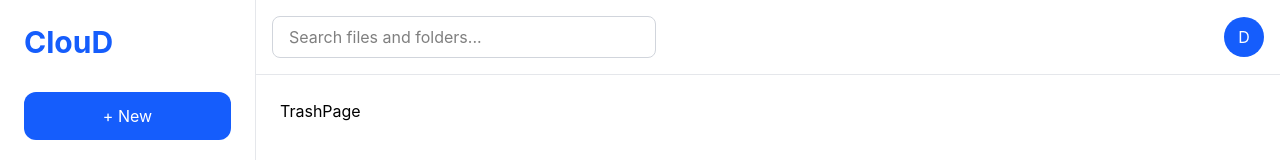
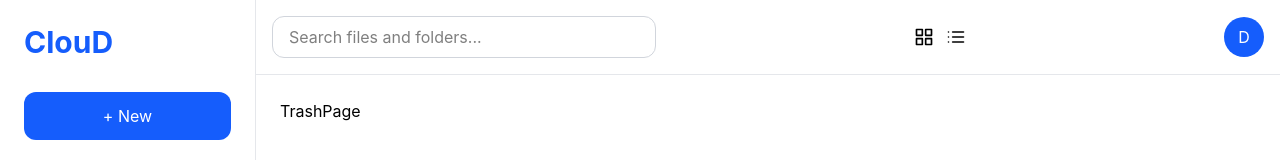
Before and after one commit to DwarkadhishKapse/cloud-storage-platform, a React (Vite) app in the folder client/: page /trash in a window 1280 px wide. Shown: the top 160 px of the page. Built offline with nearby package versions, Linux system fonts and the light colour scheme.

Commit message:
feat: add navbar search and view controls

```diff
--- a/client/src/components/Navbar.jsx
+++ b/client/src/components/Navbar.jsx
@@ -1,4 +1,5 @@
-import React from 'react'
+import React from "react";
+import { FiGrid, FiList } from "react-icons/fi";
 
 const Navbar = () => {
   return (
@@ -6,14 +7,24 @@ const Navbar = () => {
       <input
         type="text"
         placeholder="Search files and folders..."
-        className="w-96 rounded-lg border border-gray-300 px-4 py-2 outline-none"
+        className="w-96 rounded-xl border border-gray-300 px-4 py-2 outline-none"
       />
+
+      <div className="flex items-center gap-3">
+        <button>
+          <FiGrid size={20} />
+        </button>
+
+        <button>
+          <FiList size={20} />
+        </button>
+      </div>
 
       <div className="flex h-10 w-10 items-center justify-center rounded-full bg-blue-600 text-white">
         D
       </div>
     </div>
-  )
-}
+  );
+};
 
-export default Navbar
+export default Navbar;
```
